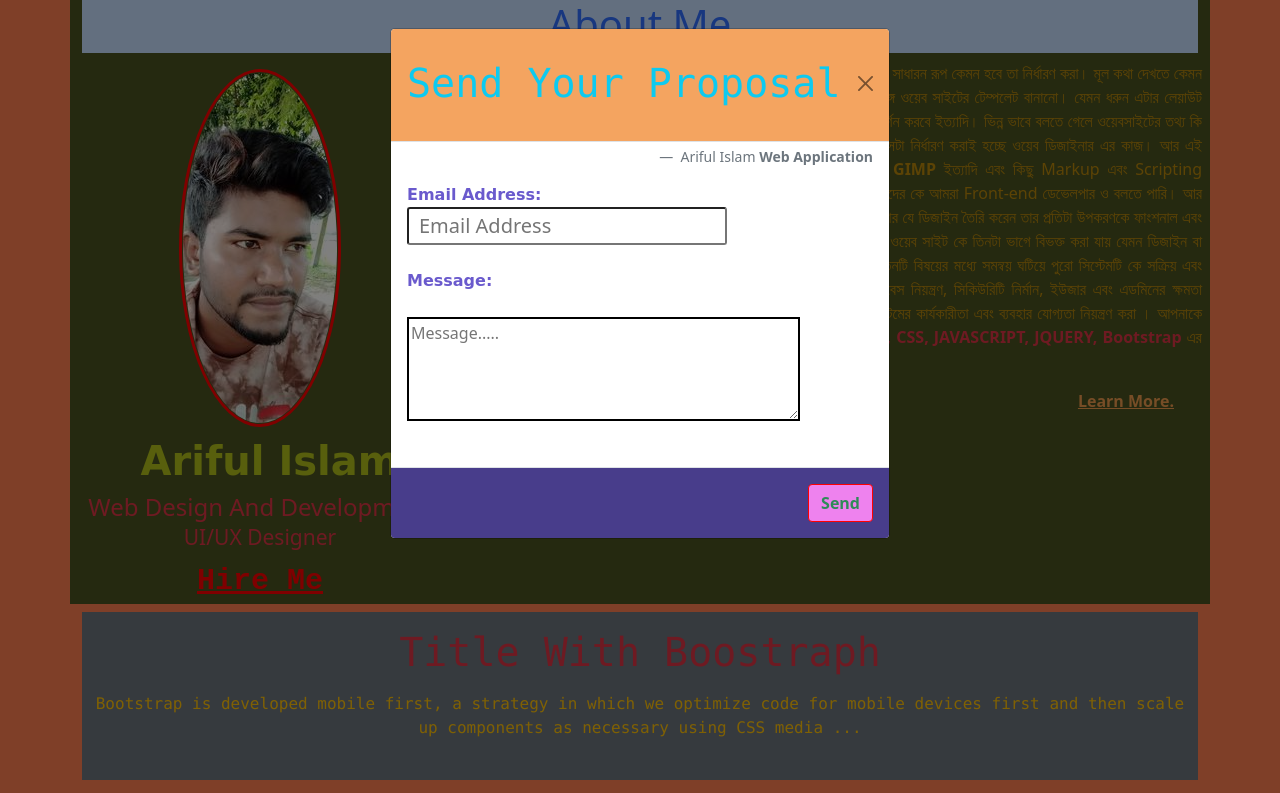
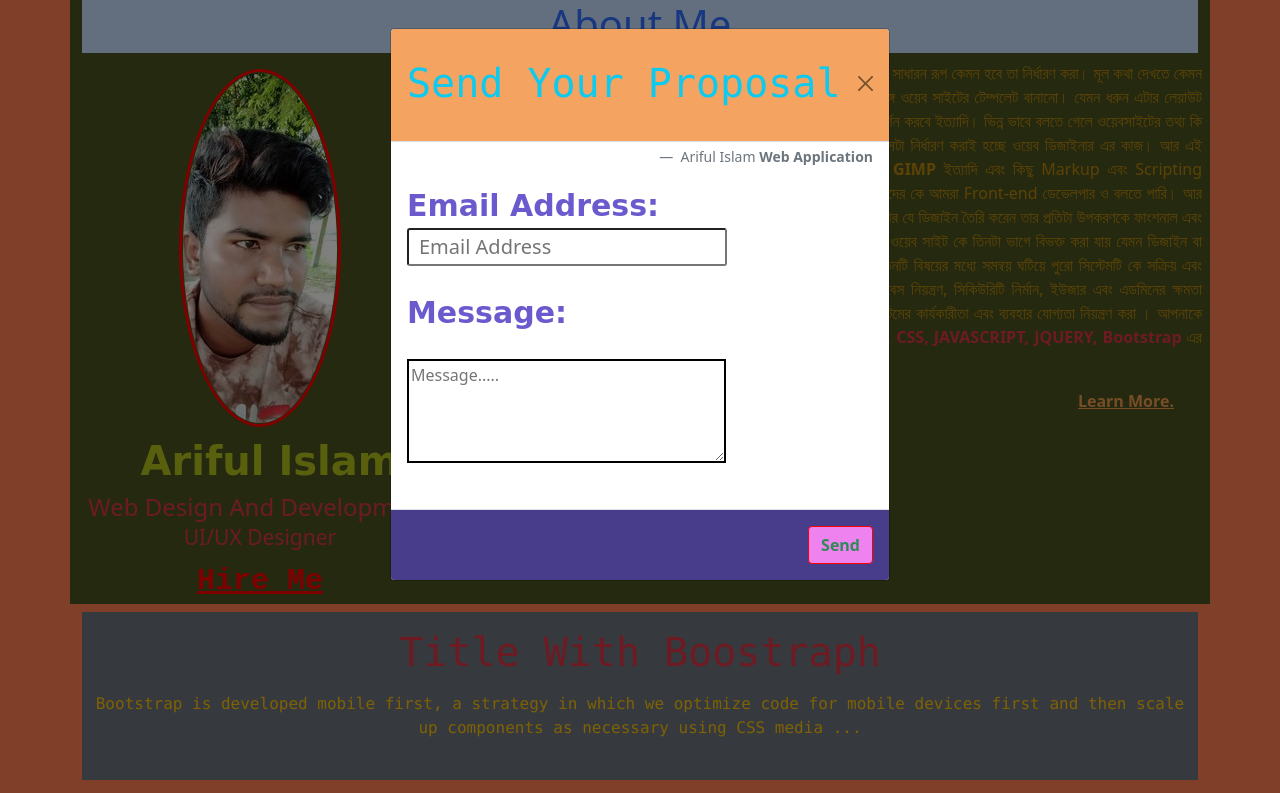
Before and after one commit to Arifulislam999/responsive-navbar, a plain HTML site: page index.html in a window 1280 px wide. Both pictures are taken after a click on the link "Hire Me". Shown: the top 793 px of the page. Drawn offline with nearby package versions, Linux system fonts and the light colour scheme.

Commit message:
Add files via upload

```diff
--- a/index.css
+++ b/index.css
@@ -86,6 +86,7 @@ body {
     font-weight: bold;
     font-family: cursive;
     color: slateblue;
+    font-size: 30px;
     display: block;
 }
 
--- a/index.html
+++ b/index.html
@@ -151,14 +151,14 @@
                     </div>
 
                     <div class="modal-body ">
-                        <footer class="blockquote-footer text-end pt-1 ">
+                        <footer class="blockquote-footer text-end pt-1">
                             Ariful Islam <strong>Web Application</strong>
                         </footer>
                         <form>
                             <label for="inp" id="email">Email Address:</label>
-                            <input type="email" id="inp" placeholder="Email Address " required><br><br>
+                            <input type="email" id="inp" placeholder="Email Address" required><br><br>
                             <label id="email" for="mas">Message:</label>
-                            <textarea class="my-4" name="mas " id="mas" cols="40 " rows="4 " placeholder="Message..... "></textarea>
+                            <textarea class="my-4" name="mas " id="mas" cols="32" rows="4" placeholder="Message..... "></textarea>
                         </form>
                     </div>
                     <div class="modal-footer text-end ">
```
